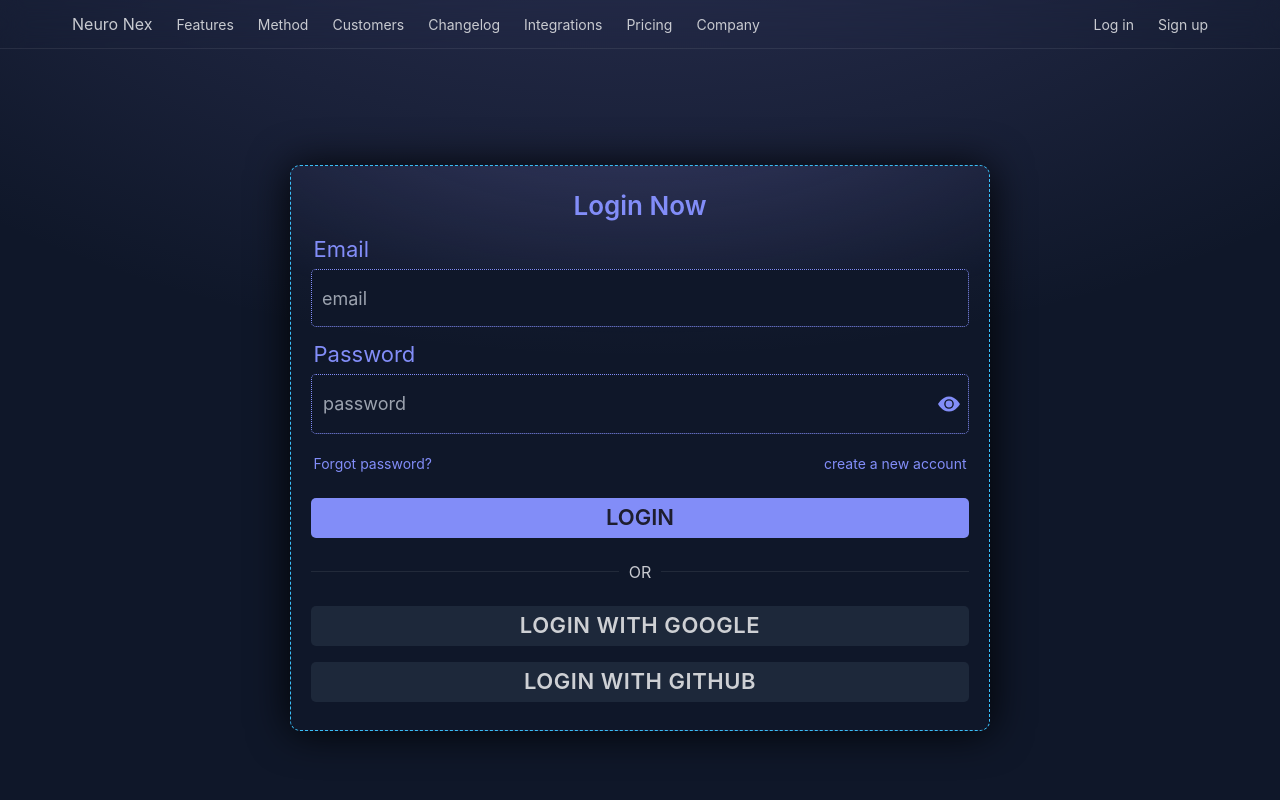
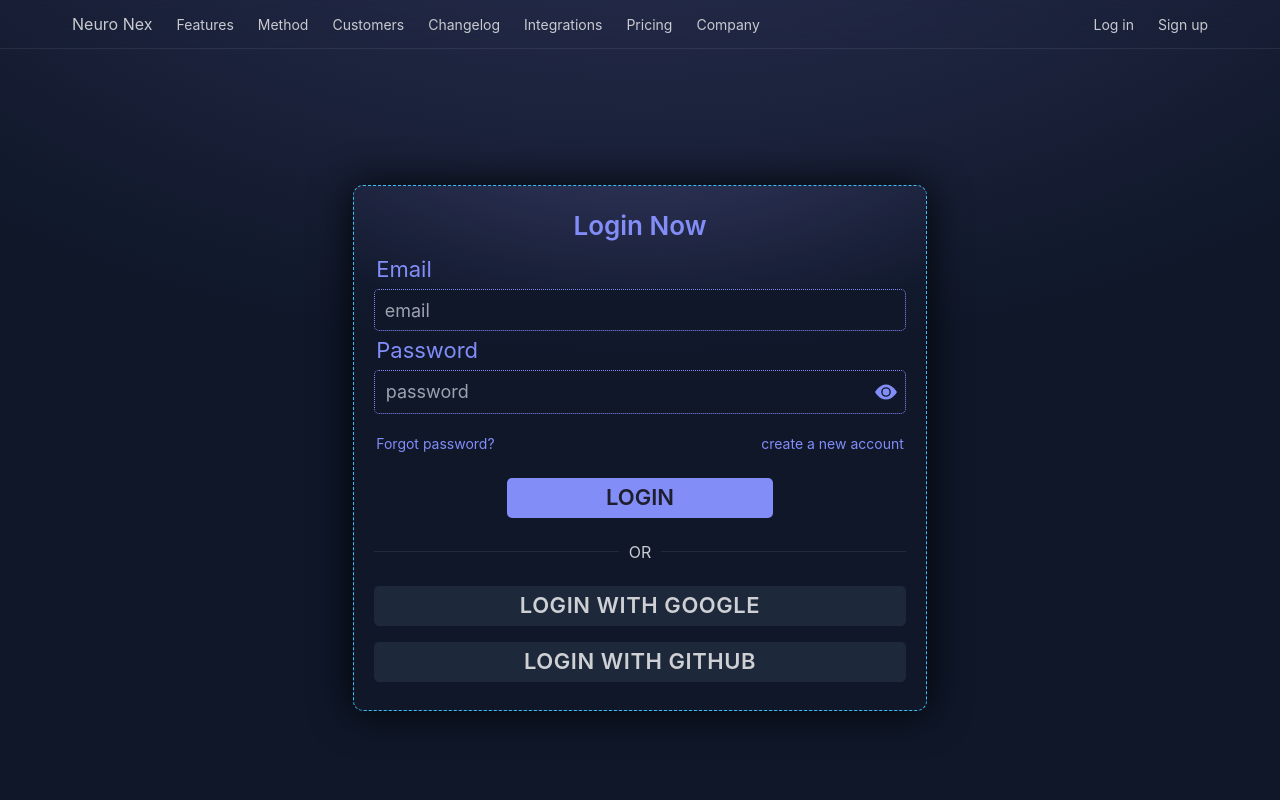
Before and after one commit to hasanshahriar32/neuronex_client, a React (Vite) app: page /login in a window 1280 px wide. Shown: the top 800 px of the page. Built offline with nearby package versions, Linux system fonts and the light colour scheme; no server answers.

Commit message:
register page edited

```diff
--- a/src/pages/Authentication/Login/LoginForm/LoginForm.jsx
+++ b/src/pages/Authentication/Login/LoginForm/LoginForm.jsx
@@ -62,7 +62,7 @@ const LoginForm = () => {
           .then((res) => res.json())
           .then((result) => {
             console.log(result);
-            localStorage.setItem("userAccessToken", result.token);
+            localStorage.setItem("token", result.token);
           })
 
       })
@@ -136,13 +136,13 @@ const LoginForm = () => {
     <div>
       <div className="hero min-h-screen">
         <div className="hero-content ">
-          <div className="card border-primary bg-page-gradient border-dashed shadow-transparent/90 shadow-primary shadow-lg border flex-shrink-0 lg:w-[700px] w-[90vw] shadow-2xl">
+          <div className="card border-primary bg-page-gradient border-dashed shadow-transparent/90 shadow-primary shadow-lg border flex-shrink-0 shadow-2xl">
             <div className="card-body">
               <h3 className="font-serif font-semibold text-center text-3xl text-secondary">
                 Login Now
               </h3>
               <form onSubmit={handleLogin}>
-                <div className="form-control mb-2">
+                <div className="form-control">
                   <label className="label">
                     <span className="label-text text-xl text-secondary">
                       Email
@@ -153,7 +153,7 @@ const LoginForm = () => {
                     type="email"
                     name="email"
                     placeholder="email"
-                    className="input input-secondary border-secondary focus:outline-none border-dotted  bg-ghost  text-lg py-7"
+                    className="input input-secondary border-secondary focus:outline-none border-dotted  bg-ghost  text-lg py-5"
                   />
                 </div>
 
@@ -168,7 +168,7 @@ const LoginForm = () => {
                       type={changePassword ? "password" : "text"}
                       name="password"
                       placeholder="password"
-                      className="input focus:outline-none bg-ghost  w-full text-lg py-7"
+                      className="input focus:outline-none bg-ghost  w-full text-lg py-5"
                     />
                     <span
                       className=" flex items-center mx-2 text-secondary cursor-pointer"
@@ -197,7 +197,7 @@ const LoginForm = () => {
                 </div>
 
                 <div className="form-control mt-6">
-                  <button className="btn text-xl btn-lg btn-secondary w-full ">
+                  <button className="btn text-xl btn-lg btn-secondary w-1/2 mx-auto ">
                     Login
                   </button>
                 </div>
--- a/src/pages/Authentication/Register/Register.jsx
+++ b/src/pages/Authentication/Register/Register.jsx
@@ -4,19 +4,19 @@ import { useForm } from "react-hook-form";
 import { BsEyeFill, BsEyeSlashFill } from "react-icons/bs";
 import { Link, useNavigate } from "react-router-dom";
 import { AuthContext } from "../../../components/Authentication/UserContext/UserContext";
-import useToken from "../../../hooks/useToken";
+// import useToken from "../../../hooks/useToken";
 
 const Register = () => {
-  const { createUser, userprofile, logOut } = useContext(AuthContext);
-  const [createdUserEmail, setCreatedUserEmail] = useState("");
-  const [token] = useToken(createdUserEmail);
+  const { createUser, userprofile } = useContext(AuthContext);
+  // const [createdUserEmail, setCreatedUserEmail] = useState("");
+  // const [token] = useToken(createdUserEmail);
   const [changePassword, setChangePassword] = useState(true);
   const changeIcon = changePassword === true ? false : true;
   const navigate = useNavigate();
 
-  if (token) {
-    navigate("/login");
-  }
+  // if (token) {
+  //   navigate("/login");
+  // }
 
   const {
     register,
@@ -80,9 +80,10 @@ const Register = () => {
                 .then((res) => res.json())
                 .then((result) => {
                   console.log(result);
-                  setCreatedUserEmail(result?.email);
+                  // setCreatedUserEmail(result?.email);
+                  localStorage.setItem("token", result.token);
                   // navigate("/login");
-                  logOut();
+                  // logOut();
                   toast.success("Registration successful", {
                     position: "bottom-center",
                     autoClose: 5000,
```
